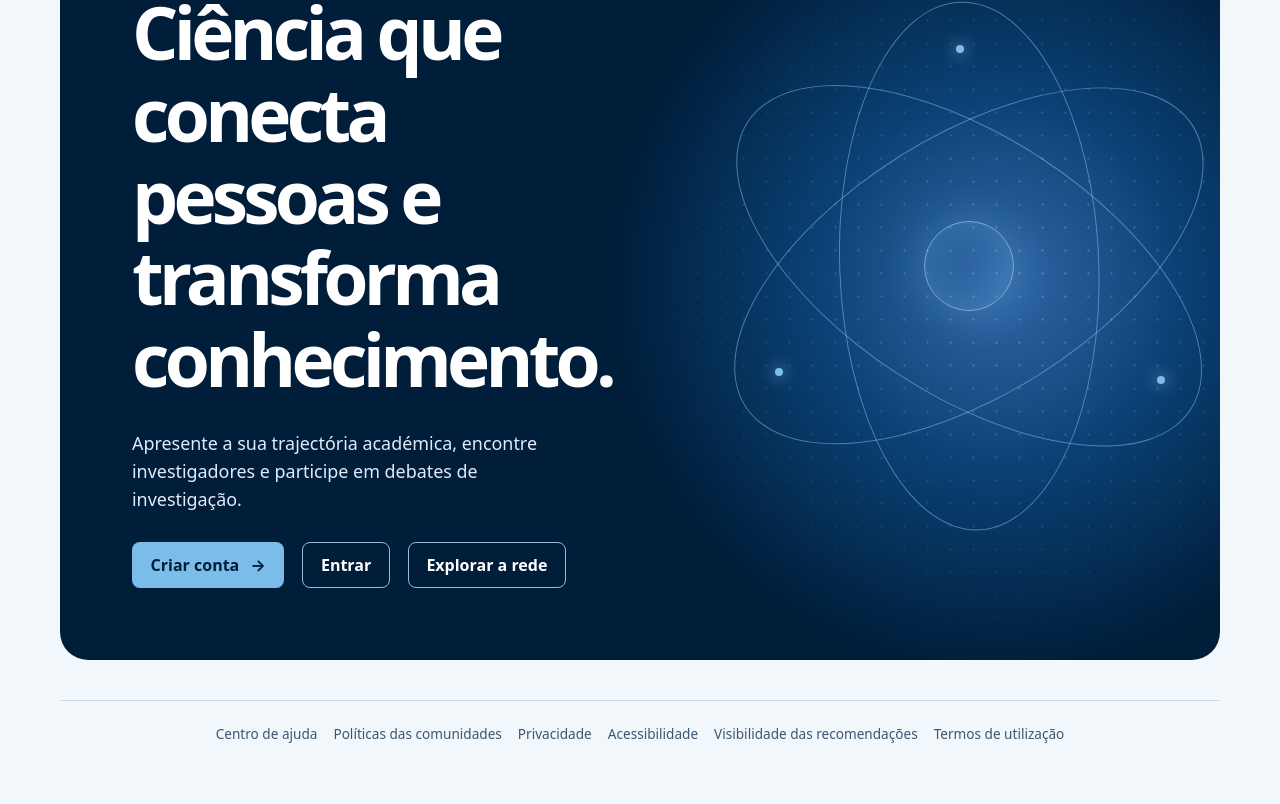
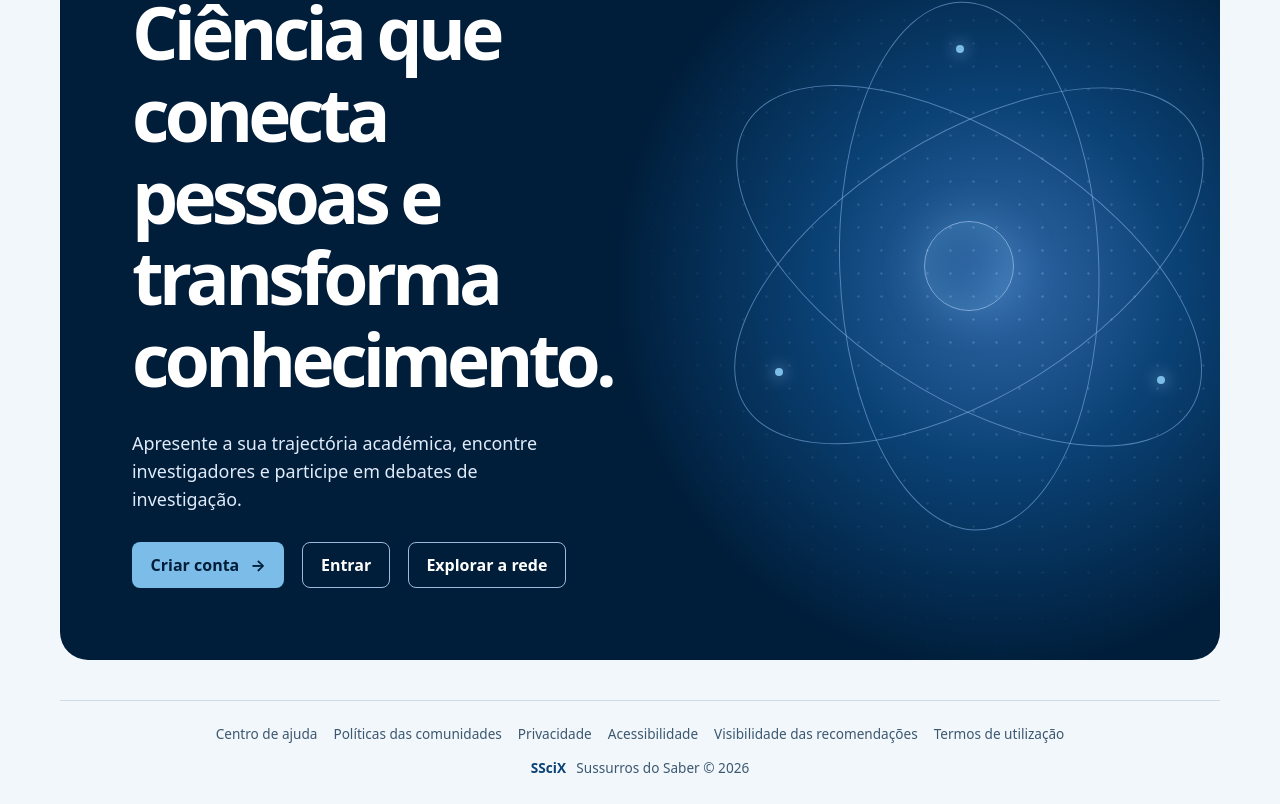
Before and after one commit to mergior-goriate/SSciX, a Next.js app in the folder web/: page / in a window 1280 px wide. Shown: the part 276-1080 px from the top of the page. Before the commit the page ends 1049 px from the top, so only its background shows below. Built offline with nearby package versions, Linux system fonts and the light colour scheme.

Commit message:
Add the SSciX footer copyright line

```diff
--- a/web/app/layout.tsx
+++ b/web/app/layout.tsx
@@ -38,6 +38,7 @@ export default function Layout({ children }: { children: React.ReactNode }) {
             <Link href="/ajuda#recomendacoes">Visibilidade das recomendações</Link>
             <Link href="/termos">Termos de utilização</Link>
           </nav>
+          <p className="footer-copyright"><strong>SSciX</strong> <span>Sussurros do Saber © 2026</span></p>
         </footer>
       </body>
     </html>
--- a/web/app/styles.css
+++ b/web/app/styles.css
@@ -52,6 +52,8 @@ h2 { font-size: 1.45rem; margin-bottom: .8em; }
 .site-footer nav { display: flex; flex-wrap: wrap; justify-content: center; gap: .4rem 1rem; }
 .site-footer a { color: var(--muted); text-decoration: none; padding-block: .2rem; }
 .site-footer a:hover, .site-footer a:focus-visible { color: var(--brand); text-decoration: underline; }
+.footer-copyright { display: flex; flex-wrap: wrap; justify-content: center; gap: .25rem .65rem; margin: .65rem 0 0; color: var(--muted); }
+.footer-copyright strong { color: var(--brand); }
 .landing { padding-top: clamp(26px, 6vw, 68px); }
 .hero {
   min-height: 520px; display: grid; align-items: center; grid-template-columns: 1.25fr 1fr;
```
